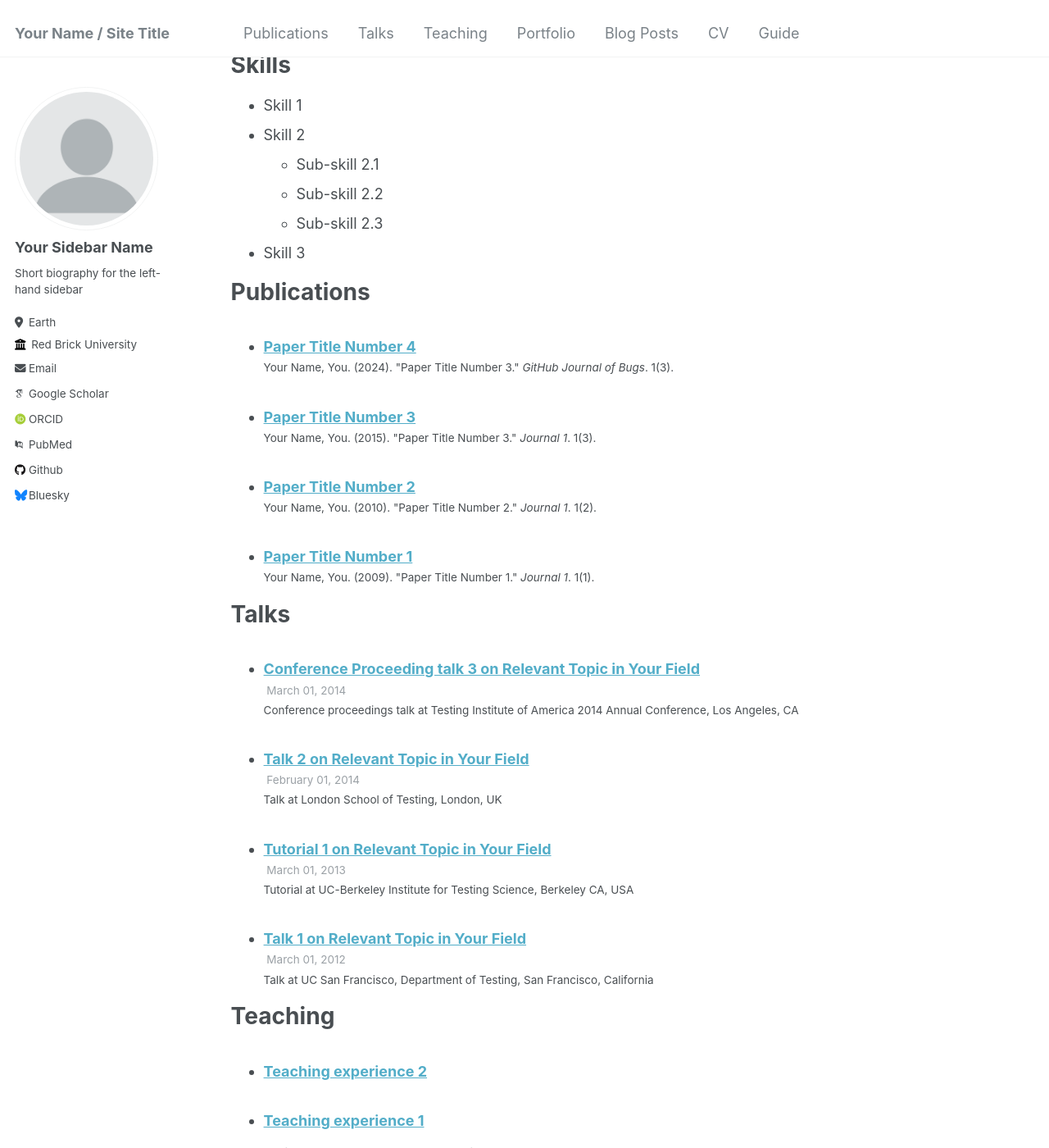
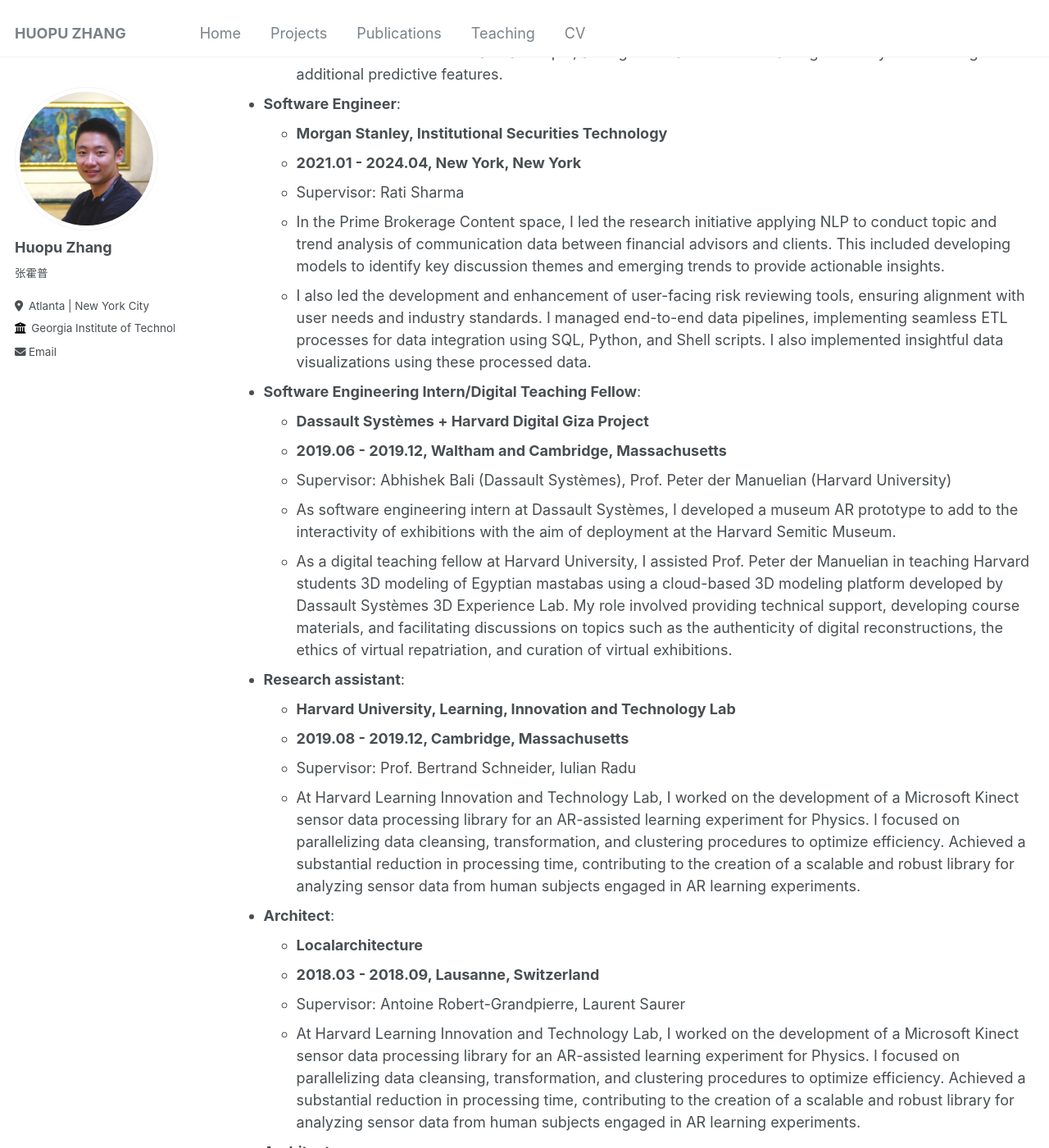
Before and after one commit to Kharasso/Kharasso.github.io, a Jekyll site: the page built from _pages/cv.md, in a window 1280 px wide and 1400 px high, scrolled down 747 px. Shown: the whole window at 82% size. Built offline with Jekyll 4.4.1, drawn with Linux system fonts in a browser that asks for light colours; some web fonts are replaced; some of the changed text lies outside the part shown.

Commit message:
rework on the sections and navbar

```diff
--- a/_config.yml
+++ b/_config.yml
@@ -8,7 +8,7 @@
 
 # Basic Site Settings
 locale                   : "en-US"
-title                    : "Your Name / Site Title"
+title                    : "HUOPU ZHANG"
 title_separator          : "-"
 name                     : &name "Your Name"
 description              : &description "personal description"
@@ -22,33 +22,34 @@ repository               : "academicpages/academicpages.github.io"
 author:
   # Biographic information
   avatar           : "profile.png"
-  name             : "Your Sidebar Name"
+  name             : "Huopu Zhang"
   pronouns         : # example: "she/her"
-  bio              : "Short biography for the left-hand sidebar"
-  location         : "Earth"
-  employer         : "Red Brick University"
-  uri              : # URL
-  email            : "none@example.org"
+  bio              : "张霍普"
+  location         : "Atlanta | New York City"
+  employer         : "Georgia Institute of Technology"
+  uri              : #
+  email            : "hzhang931@gatech.edu"
+  cvlink           : "https://drive.google.com/file/d/1OkX4Bx5S2dm5KGBt2rowd6uPbJ03Vp8U/view?usp=sharing"
 
   # Academic websites
   arxiv            : # URL - Update with the correct link to your profile
-  googlescholar    : "https://scholar.google.com/citations?user=PS_CX0AAAAAJ"
+  googlescholar    : # "https://scholar.google.com/citations?user=PS_CX0AAAAAJ"
   impactstory      : # URL
-  orcid            : "http://orcid.org/yourorcidurl"
+  orcid            : # "http://orcid.org/yourorcidurl"
   semantic         : # URL
-  pubmed           : "https://www.ncbi.nlm.nih.gov/pubmed/?term=john+snow"
+  pubmed           : # "https://www.ncbi.nlm.nih.gov/pubmed/?term=john+snow"
   researchgate     : # URL
 
   # Repositories and software development
   bitbucket        : # Username - Update with your username on the site
   codepen          : # Username
   dribbble         : # Username
-  github           : "academicpages"
+  github           : # "academicpages"
   kaggle           : # Username
   stackoverflow    : # User number or user number and name (i.e., use "1" or "1/jeff-atwood")
 
   # Social media
-  bluesky          : "bsky.app" # Replace this with you Bluesky username
+  bluesky          : # "bsky.app" # Replace this with you Bluesky username
   facebook         : # Username
   flickr           : # Username
   foursquare       : # Username
--- a/_data/navigation.yml
+++ b/_data/navigation.yml
@@ -1,22 +1,25 @@
 # main links links
 main:
+  - title: "Home"
+    url: /about/
+
+  - title: "Projects"
+    url: /portfolio/
+
   - title: "Publications"
     url: /publications/
-
-  - title: "Talks"
-    url: /talks/
 
   - title: "Teaching"
     url: /teaching/
 
-  - title: "Portfolio"
-    url: /portfolio/
-
-  - title: "Blog Posts"
-    url: /year-archive/
-
   - title: "CV"
     url: /cv/
 
-  - title: "Guide"
-    url: /markdown/
+  # - title: "Talks"
+  #   url: /talks/
+
+  # - title: "Blog Posts"
+  #   url: /year-archive/
+
+  # - title: "Guide"
+  #   url: /markdown/
--- a/_pages/cv.md
+++ b/_pages/cv.md
@@ -7,58 +7,82 @@ redirect_from:
   - /resume
 ---
 
+{% if site.author.cvlink %}
+  <div class="wordwrap"><a href="{{site.author.cvlink}}">PDF Version</a></div>
+  <br>
+{% endif %}
+
 {% include base_path %}
 
 Education
 ======
-* Ph.D in Version Control Theory, GitHub University, 2018 (expected)
-* M.S. in Jekyll, GitHub University, 2014
-* B.S. in GitHub, GitHub University, 2012
+* **Georgia Institute of Technology**
+  * M.S. in Computer Science, 2025 (expected)
+* **Harvard University**
+  * Master of Architecture + M.Des in Technology (Concurrent), 2020
+* **Zhejiang University**
+  * B.S. in Civil Engineering, 2013
 
 Work experience
 ======
-* Spring 2024: Academic Pages Collaborator
-  * Github University
-  * Duties includes: Updates and improvements to template
-  * Supervisor: The Users
+* **Research assistant**:
+  * **New Jersey Institute of Technology, Martin Tuchman School of Management**
+  * **2024.03 - 2024.08, Newark, New Jersey**
+  * Supervisor: Prof. Yanguang (Alice) Liu, Prof. Dantong Yu
+  * Worked under the mentorship of Professors Dantong Yu and Alice Liu on a research project for cross-sectional forecasting of hedge fund returns and fund selection. This involved analyzing features related to recent returns and market risks. I also collaborated with Professor Liu on extracting signals of abnormal returns from conference call transcripts, aiming to enhance the forecasting model by constructing additional predictive features.
 
-* Fall 2015: Research Assistant
-  * Github University
-  * Duties included: Merging pull requests
-  * Supervisor: Professor Hub
+* **Software Engineer**:
+  * **Morgan Stanley, Institutional Securities Technology**
+  * **2021.01 - 2024.04, New York, New York**
+  * Supervisor: Rati Sharma
+  * In the Prime Brokerage Content space, I led the research initiative applying NLP to conduct topic and trend analysis of communication data between financial advisors and clients. This included developing models to identify key discussion themes and emerging trends to provide actionable insights.
+  * I also led the development and enhancement of user-facing risk reviewing tools, ensuring alignment with user needs and industry standards. I managed end-to-end data pipelines, implementing seamless ETL processes for data integration using SQL, Python, and Shell scripts. I also implemented insightful data visualizations using these processed data.
 
-* Summer 2015: Research Assistant
-  * Github University
-  * Duties included: Tagging issues
-  * Supervisor: Professor Git
+* **Software Engineering Intern/Digital Teaching Fellow**:
+  * **Dassault Systèmes + Harvard Digital Giza Project**
+  * **2019.06 - 2019.12, Waltham and Cambridge, Massachusetts**
+  * Supervisor: Abhishek Bali (Dassault Systèmes), Prof. Peter der Manuelian (Harvard University)
+  * As software engineering intern at Dassault Systèmes, I developed a museum AR prototype to add to the interactivity of exhibitions with the aim of deployment at the Harvard Semitic Museum.
+  * As a digital teaching fellow at Harvard University, I assisted Prof. Peter der Manuelian in teaching Harvard students 3D modeling of Egyptian mastabas using a cloud-based 3D modeling platform developed by Dassault Systèmes 3D Experience Lab. My role involved providing technical support, developing course materials, and facilitating discussions on topics such as the authenticity of digital reconstructions, the ethics of virtual repatriation, and curation of virtual exhibitions.
+
+* **Research assistant**:
+  * **Harvard University, Learning, Innovation and Technology Lab**
+  * **2019.08 - 2019.12, Cambridge, Massachusetts**
+  * Supervisor: Prof. Bertrand Schneider, Iulian Radu
+  * At Harvard Learning Innovation and Technology Lab, I worked on the development of a Microsoft Kinect sensor data processing library for an AR-assisted learning experiment for Physics. I focused on parallelizing data cleansing, transformation, and clustering procedures to optimize efficiency. Achieved a substantial reduction in processing time, contributing to the creation of a scalable and robust library for analyzing sensor data from human subjects engaged in AR learning experiments.
+
+* **Architect**:
+  * **Localarchitecture**
+  * **2018.03 - 2018.09, Lausanne, Switzerland**
+  * Supervisor: Antoine Robert-Grandpierre, Laurent Saurer
+  * At Harvard Learning Innovation and Technology Lab, I worked on the development of a Microsoft Kinect sensor data processing library for an AR-assisted learning experiment for Physics. I focused on parallelizing data cleansing, transformation, and clustering procedures to optimize efficiency. Achieved a substantial reduction in processing time, contributing to the creation of a scalable and robust library for analyzing sensor data from human subjects engaged in AR learning experiments.
+
+* **Architect**:
+  * **ALA Architects**
+  * **2017.09 - 2018.02, Helsinki, Finland**
+  * Supervisor: Antti Nousjoki, Juho Grönholm
+  * At Harvard Learning Innovation and Technology Lab, I worked on the development of a Microsoft Kinect sensor data processing library for an AR-assisted learning experiment for Physics. I focused on parallelizing data cleansing, transformation, and clustering procedures to optimize efficiency. Achieved a substantial reduction in processing time, contributing to the creation of a scalable and robust library for analyzing sensor data from human subjects engaged in AR learning experiments.
+
+* **Intern Architect**:
+  * **Rick Joy Architects**
+  * **2016.05 - 2016.08, Tucson, Arizona**
+  * Supervisor: Philipp Neher, Rick Joy
+  * At Harvard Learning Innovation and Technology Lab, I worked on the development of a Microsoft Kinect sensor data processing library for an AR-assisted learning experiment for Physics. I focused on parallelizing data cleansing, transformation, and clustering procedures to optimize efficiency. Achieved a substantial reduction in processing time, contributing to the creation of a scalable and robust library for analyzing sensor data from human subjects engaged in AR learning experiments.
+
 
 Skills
 ======
-* Skill 1
-* Skill 2
-  * Sub-skill 2.1
-  * Sub-skill 2.2
-  * Sub-skill 2.3
-* Skill 3
+* Programming: Python, Java, C#, C++, JavaScript, HTML, CSS, SQL
+* Frameworks & Libraries: Pandas, NumPy, scikit-learn, NLTK, spaCy, PyTorch, D3.js, Matplotlib, FastAPI, Flask
+* Cloud Technologies & DevOps: AWS, Google Cloud, Git, Docker
+* Other Software and Technology: Unity3D, Rhino3D, Adobe Suite, EMQX
 
-Publications
+Languages
 ======
-  <ul>{% for post in site.publications reversed %}
-    {% include archive-single-cv.html %}
-  {% endfor %}</ul>
-
-Talks
-======
-  <ul>{% for post in site.talks reversed %}
-    {% include archive-single-talk-cv.html  %}
-  {% endfor %}</ul>
-
-Teaching
-======
-  <ul>{% for post in site.teaching reversed %}
-    {% include archive-single-cv.html %}
-  {% endfor %}</ul>
-
-Service and leadership
-======
-* Currently signed in to 43 different slack teams
+* Mandarin Chinese (Native)
+* Cantonese Chinese (Native)
+* English (Full Working Proficiency)
+* French (Intermediate Working Proficiency)
+* Portuguese (Intermediate Working Proficiency)
+* Sumerian (College Level Coursework)
+* Old Egyptian and Middle Egyptian (College Level Coursework)
--- a/_teaching/2014-spring-teaching-1.md
+++ /dev/null
@@ -1,20 +0,0 @@
----
-title: "Teaching experience 1"
-collection: teaching
-type: "Undergraduate course"
-permalink: /teaching/2014-spring-teaching-1
-venue: "University 1, Department"
-date: 2014-01-01
-location: "City, Country"
----
-
-This is a description of a teaching experience. You can use markdown like any other post.
-
-Heading 1
-======
-
-Heading 2
-======
-
-Heading 3
-======
--- a/_teaching/2015-spring-teaching-2.md
+++ /dev/null
@@ -1,20 +0,0 @@
----
-title: "Teaching experience 2"
-collection: teaching
-type: "Workshop"
-permalink: /teaching/2015-spring-teaching-1
-venue: "University 1, Department"
-date: 2015-01-01
-location: "City, Country"
----
-
-This is a description of a teaching experience. You can use markdown like any other post.
-
-Heading 1
-======
-
-Heading 2
-======
-
-Heading 3
-======
```
Also changed, not shown: _teaching/2018-fall-teaching-1.md (added, +20 -0 lines), _teaching/2019-fall-teaching-1.md (added, +20 -0 lines), _teaching/2019-fall-teaching-2.md (added, +20 -0 lines), images/profile.png, images/profile2024_2.jpg (added), images/profile_placeholder.png (added), 1 other file.
